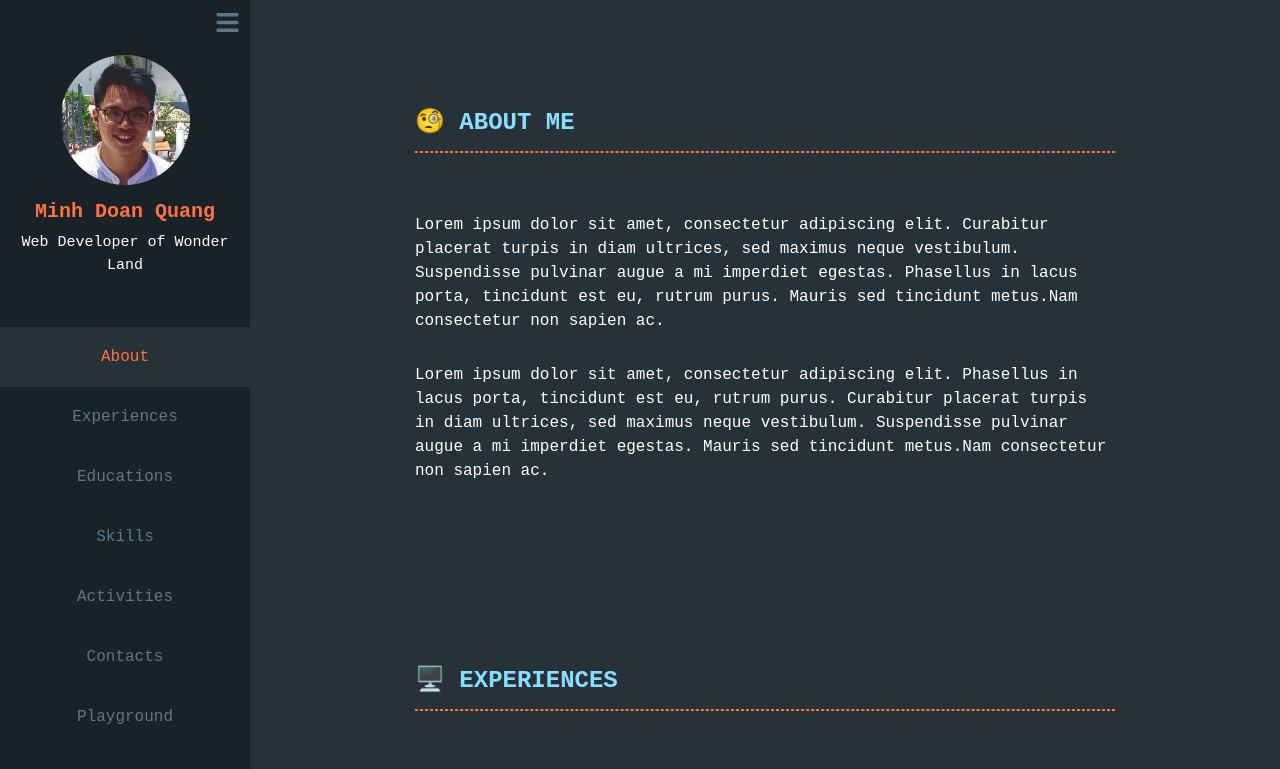
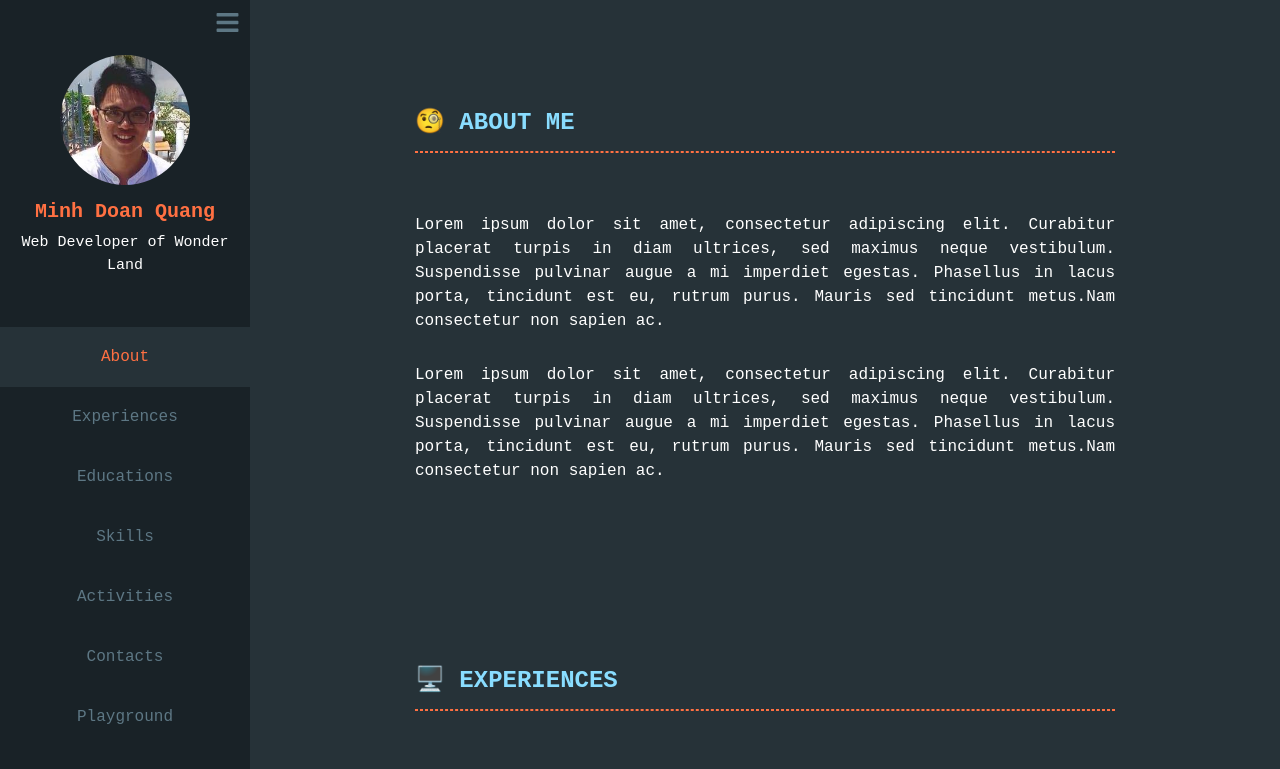
Before and after one commit to minhwood/portfolio, a Vue app: page /home in a window 1280 px wide. Shown: the top 769 px of the page. Built offline with nearby package versions, Linux system fonts and the light colour scheme.

Commit message:
UpdateParagraphComponents

```diff
--- a/src/components/atoms/Paragraph.vue
+++ b/src/components/atoms/Paragraph.vue
@@ -1,12 +1,23 @@
 <template>
-  <p>{{paragraph}}</p>
+  <p :style=actually_margin_bottom>{{paragraph}}</p>
 </template>
 
 <script>
 export default {
     name:'Paragraph',
     props: {
-        paragraph: String
+        paragraph: String,
+        margin_bottom: {
+            type: String,
+            default: "0.5rem"
+        }
+    },
+    computed: {
+        actually_margin_bottom() {
+            return {
+                "margin-bottom": this.margin_bottom
+            }
+        }
     }
 }
 </script>
@@ -14,8 +25,8 @@ export default {
 <style scoped>
 p {
     font-size: 16px;
-    margin-bottom:30px;
     animation: transitionIn 3s;
+    text-align:justify;
 }
 
 
--- a/src/components/organisms/About.vue
+++ b/src/components/organisms/About.vue
@@ -1,16 +1,9 @@
 <template>
     <section id="about" class="part-container">
         <Header text="ABOUT ME" icon="🧐"/>
-        <Paragraph paragraph="Lorem ipsum dolor sit amet, consectetur adipiscing elit.
-        Curabitur placerat turpis in diam ultrices, sed maximus neque vestibulum.
-        Suspendisse pulvinar augue a mi imperdiet egestas.
-        Phasellus in lacus porta, tincidunt est eu, rutrum purus.
-        Mauris sed tincidunt metus.Nam consectetur non sapien ac."/>
-        <Paragraph paragraph="Lorem ipsum dolor sit amet, consectetur adipiscing elit.
-        Phasellus in lacus porta, tincidunt est eu, rutrum purus.
-        Curabitur placerat turpis in diam ultrices, sed maximus neque vestibulum.
-        Suspendisse pulvinar augue a mi imperdiet egestas.
-        Mauris sed tincidunt metus.Nam consectetur non sapien ac."/>
+        <Paragraph v-for="(paragraph, index) in paragraphs" :key=index
+            :paragraph=paragraph
+            margin_bottom="30px" />
     </section>
 </template>
 <script>
@@ -22,7 +15,21 @@ export default {
     components: {
         Header,
         Paragraph
-    }
+    },
+    data: () => ({
+        paragraphs: [
+            `Lorem ipsum dolor sit amet, consectetur adipiscing elit.
+            Curabitur placerat turpis in diam ultrices, sed maximus neque vestibulum.
+            Suspendisse pulvinar augue a mi imperdiet egestas.
+            Phasellus in lacus porta, tincidunt est eu, rutrum purus.
+            Mauris sed tincidunt metus.Nam consectetur non sapien ac.`,
+            `Lorem ipsum dolor sit amet, consectetur adipiscing elit.
+            Curabitur placerat turpis in diam ultrices, sed maximus neque vestibulum.
+            Suspendisse pulvinar augue a mi imperdiet egestas.
+            Phasellus in lacus porta, tincidunt est eu, rutrum purus.
+            Mauris sed tincidunt metus.Nam consectetur non sapien ac.`,
+        ]
+    })
 }
 </script>
 <style scoped>
```
